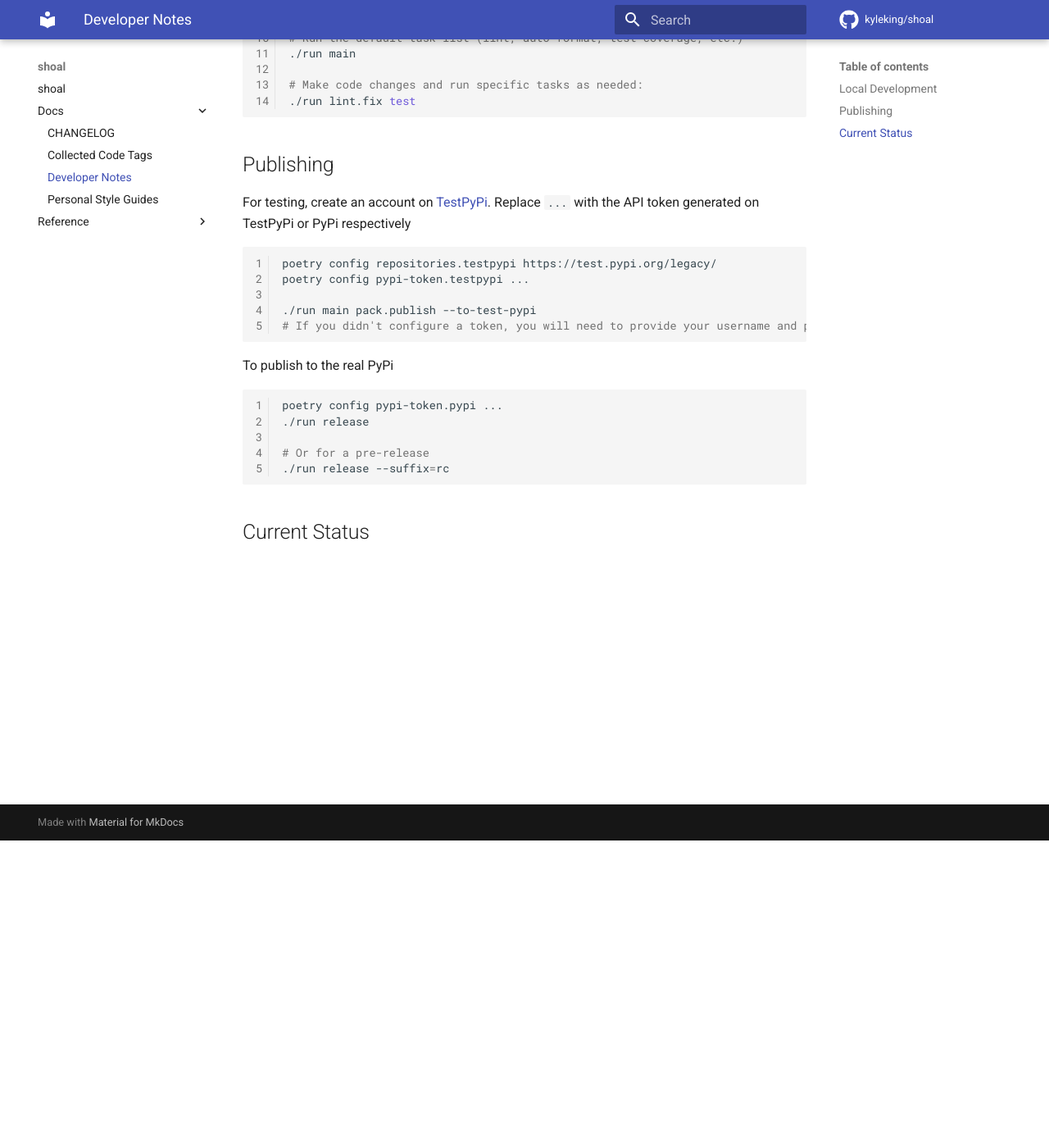
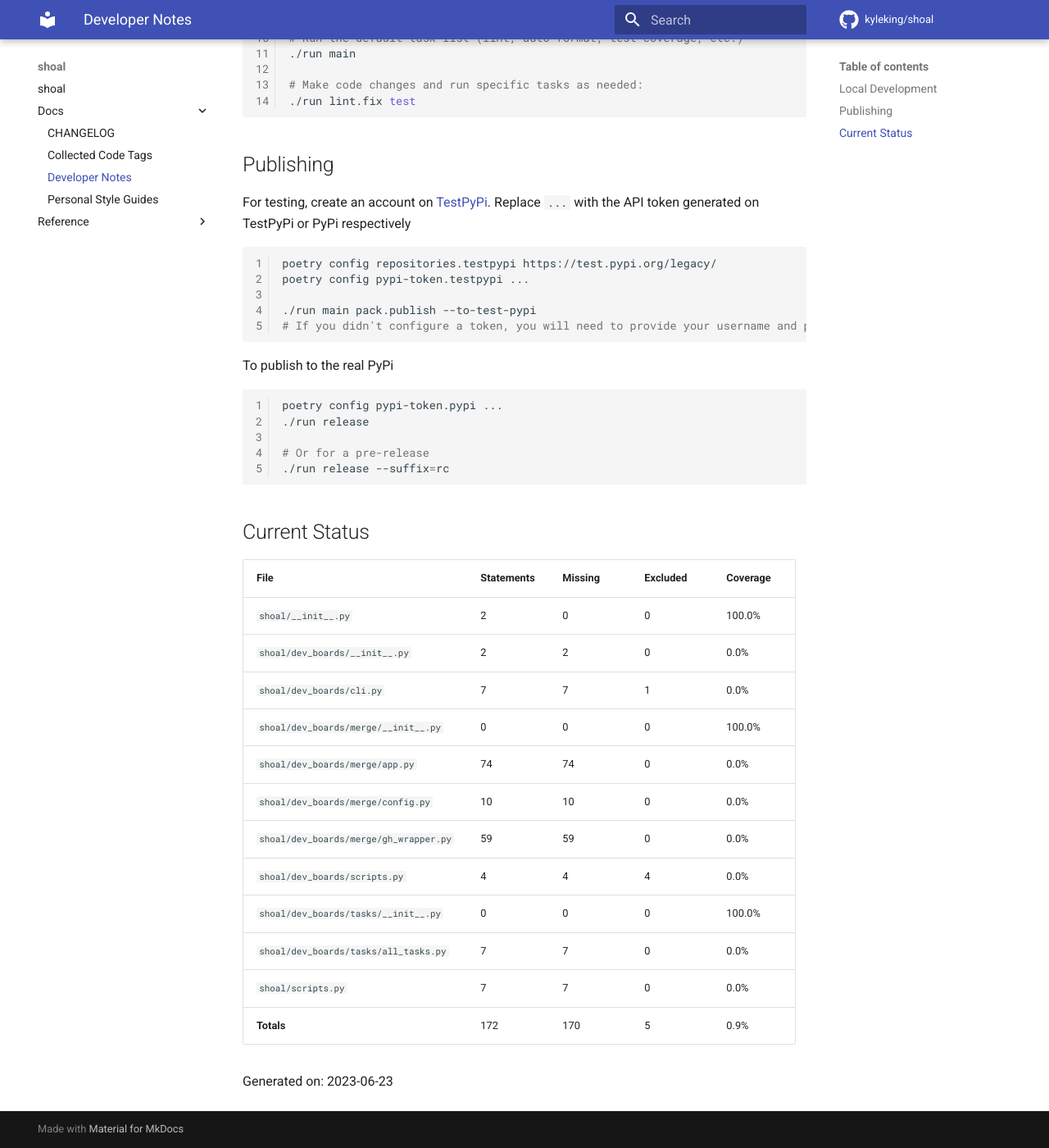
Before and after one commit to KyleKing/shoal, an MkDocs documentation site: the page built from docs/docs/DEVELOPER_GUIDE.md, in a window 1280 px wide and 1400 px high, scrolled down 375 px. Shown: the whole window at 82% size. Built offline with MkDocs 1.6.1 and Material for MkDocs 9.7.7, drawn with Linux system fonts in a browser that asks for light colours; comment, search, counter and statistics services are not loaded.

Commit message:
fix: resolve issues post-merge of dev-boards

```diff
--- a/.pre-commit-config.yaml
+++ b/.pre-commit-config.yaml
@@ -41,7 +41,7 @@ repos:
         args: [--fix=auto]
       - id: trailing-whitespace
   - repo: https://github.com/commitizen-tools/commitizen
-    rev: 3.4.0
+    rev: 3.5.0
     hooks:
       - id: commitizen
   - repo: https://github.com/executablebooks/mdformat
--- a/docs/docs/DEVELOPER_GUIDE.md
+++ b/docs/docs/DEVELOPER_GUIDE.md
@@ -44,5 +44,20 @@ poetry config pypi-token.pypi ...
 ## Current Status
 
 <!-- {cts} COVERAGE -->
+| File                                   |   Statements |   Missing |   Excluded | Coverage   |
+|----------------------------------------|--------------|-----------|------------|------------|
+| `shoal/__init__.py`                    |            2 |         0 |          0 | 100.0%     |
+| `shoal/dev_boards/__init__.py`         |            2 |         2 |          0 | 0.0%       |
+| `shoal/dev_boards/cli.py`              |            7 |         7 |          1 | 0.0%       |
+| `shoal/dev_boards/merge/__init__.py`   |            0 |         0 |          0 | 100.0%     |
+| `shoal/dev_boards/merge/app.py`        |           74 |        74 |          0 | 0.0%       |
+| `shoal/dev_boards/merge/config.py`     |           10 |        10 |          0 | 0.0%       |
+| `shoal/dev_boards/merge/gh_wrapper.py` |           59 |        59 |          0 | 0.0%       |
+| `shoal/dev_boards/scripts.py`          |            4 |         4 |          4 | 0.0%       |
+| `shoal/dev_boards/tasks/__init__.py`   |            0 |         0 |          0 | 100.0%     |
+| `shoal/dev_boards/tasks/all_tasks.py`  |            7 |         7 |          0 | 0.0%       |
+| `shoal/scripts.py`                     |            7 |         7 |          0 | 0.0%       |
+| **Totals**                             |          172 |       170 |          5 | 0.9%       |
 
+Generated on: 2023-06-23
 <!-- {cte} -->
--- a/pyproject.toml
+++ b/pyproject.toml
@@ -38,8 +38,8 @@ textual = ">=0.28.1"
 calcipy = {extras = ["doc", "lint", "nox", "stale", "tags", "test", "types"], version = ">=1.3.0"}
 
 [tool.poetry.scripts]
-brds = "dev_boards.scripts:start"
-dev-boards = "dev_boards.scripts:start"
+brds = "shoal.dev_boards.scripts:start"
+dev-boards = "shoal.dev_boards.scripts:start"
 shoal = "shoal.scripts:start"
 
 [tool.poetry.urls]
```
Also changed, not shown: docs/docs/CHANGELOG.md (+5 -0 lines), docs/docs/CODE_TAG_SUMMARY.md (+10 -7 lines), 4 other files.
